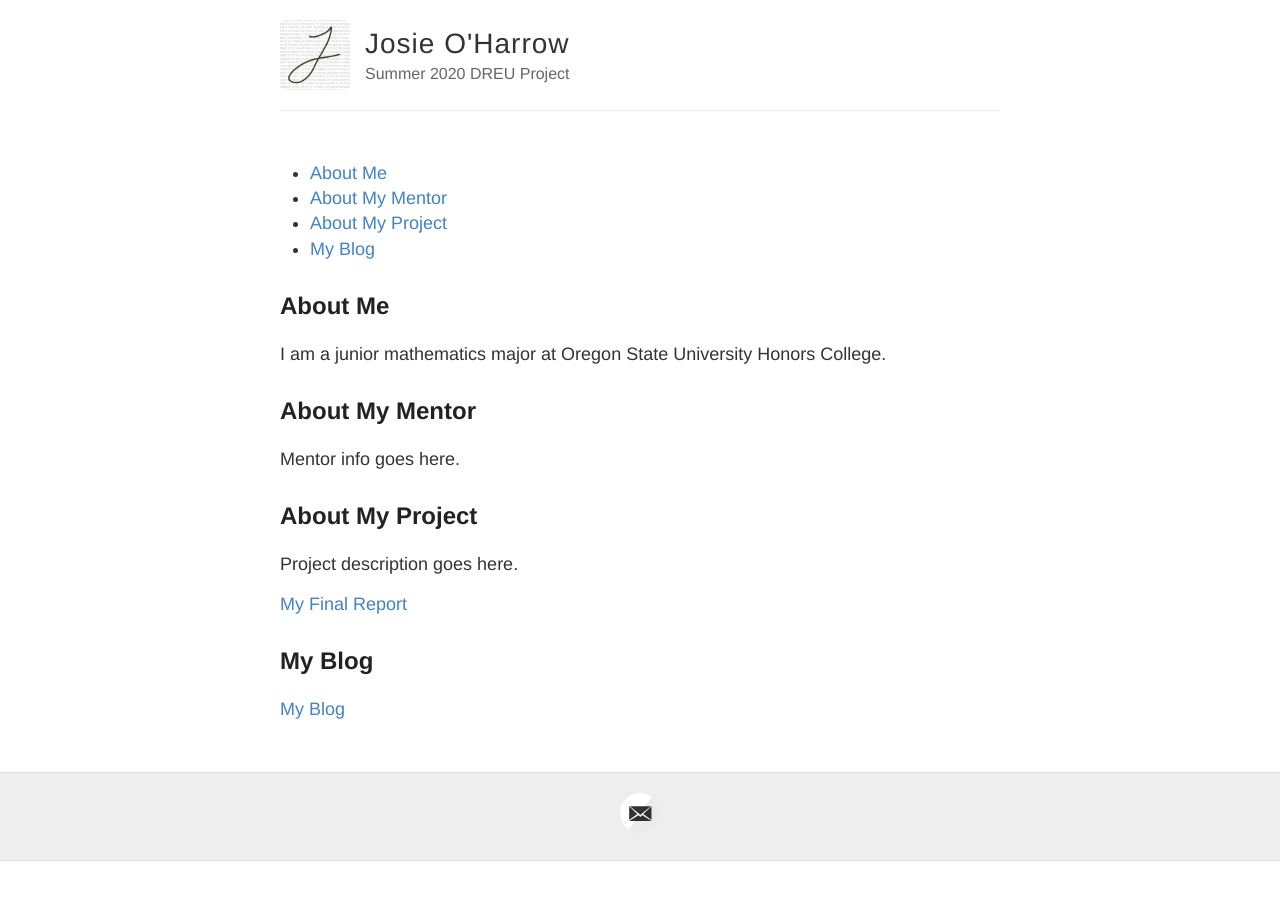
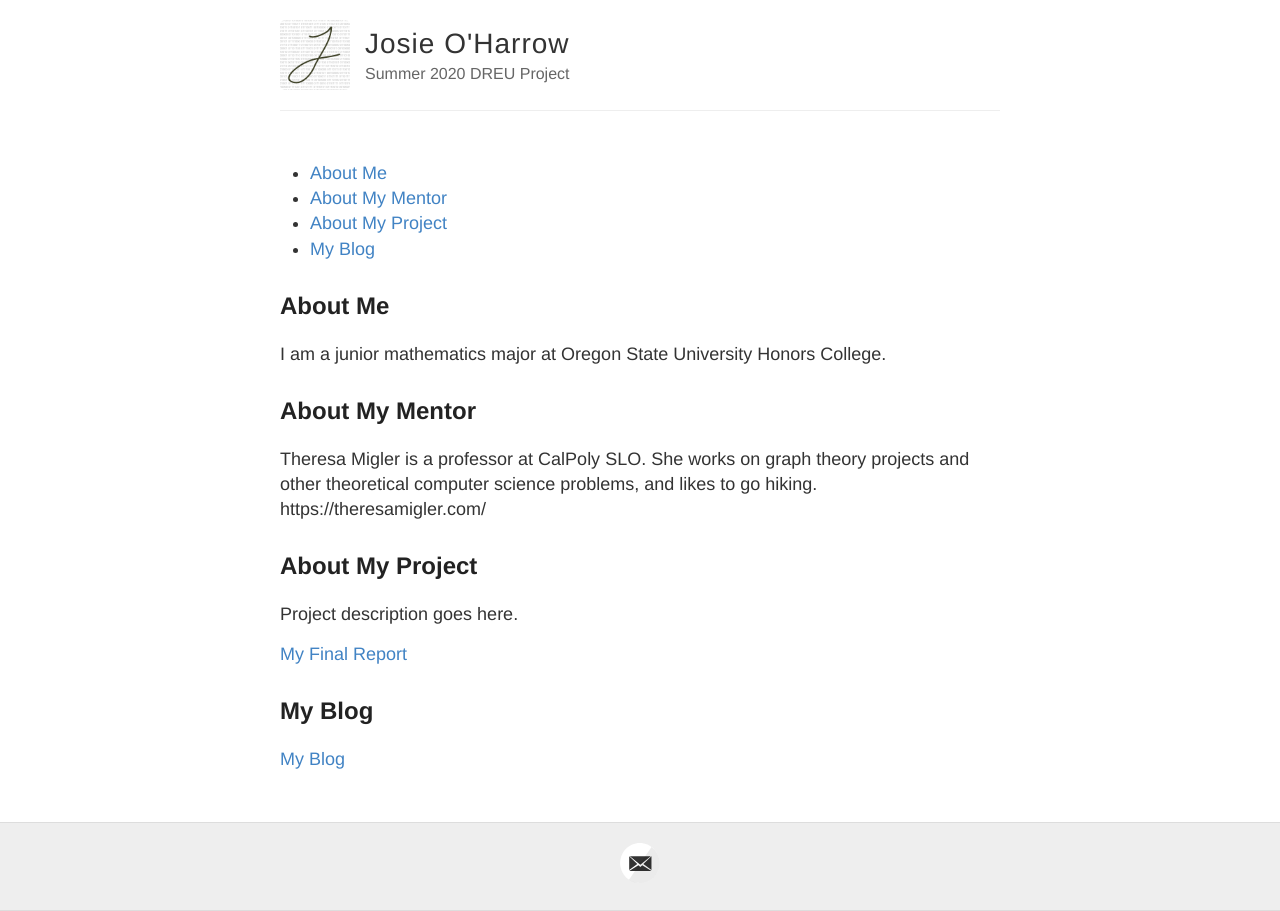
Before and after one commit to josieoharrow/josieoharrow.github.io, a Jekyll site: the page built from index.md, in a window 1280 px wide. Built offline with Jekyll 4.4.1, drawn with Linux system fonts in a browser that asks for light colours.

Commit message:
Update index.md

```diff
--- a/index.md
+++ b/index.md
@@ -11,7 +11,7 @@ I am a junior mathematics major at Oregon State University Honors College.
 
 ## About My Mentor
 
-Mentor info goes here.
+Theresa Migler is a professor at CalPoly SLO. She works on graph theory projects and other theoretical computer science problems, and likes to go hiking. https://theresamigler.com/
 
 ## About My Project
 
```
